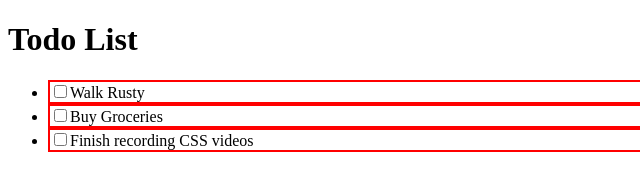
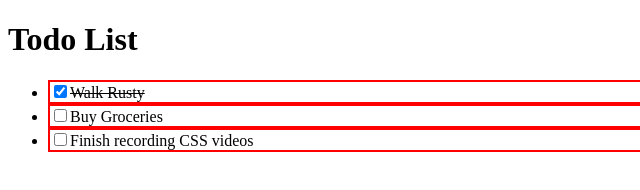
Before and after one commit to Jack-Vincent/Todo-List, a plain HTML site: page index.html in a window 1280 px wide. Shown: the full height of the page, 0-640 px from the left. Drawn offline with Linux system fonts and the light colour scheme.

Commit message:
liborder fix

```diff
--- a/index.html
+++ b/index.html
@@ -8,8 +8,8 @@
 <h1>Todo List</h1>
 <form>
 	<ul>
-		<li class="liborder">
-			<input type="checkbox">Walk Rusty
+		<li class="liborder completed">
+			<input type="checkbox" checked>Walk Rusty
 		</li>
 		<li class="liborder">
 			<input type="checkbox">Buy Groceries
--- a/main.css
+++ b/main.css
@@ -3,3 +3,6 @@
 	border-width: 2px;
 	border-color: red;
 }
+.completed {
+	text-decoration: line-through;
+}
```
